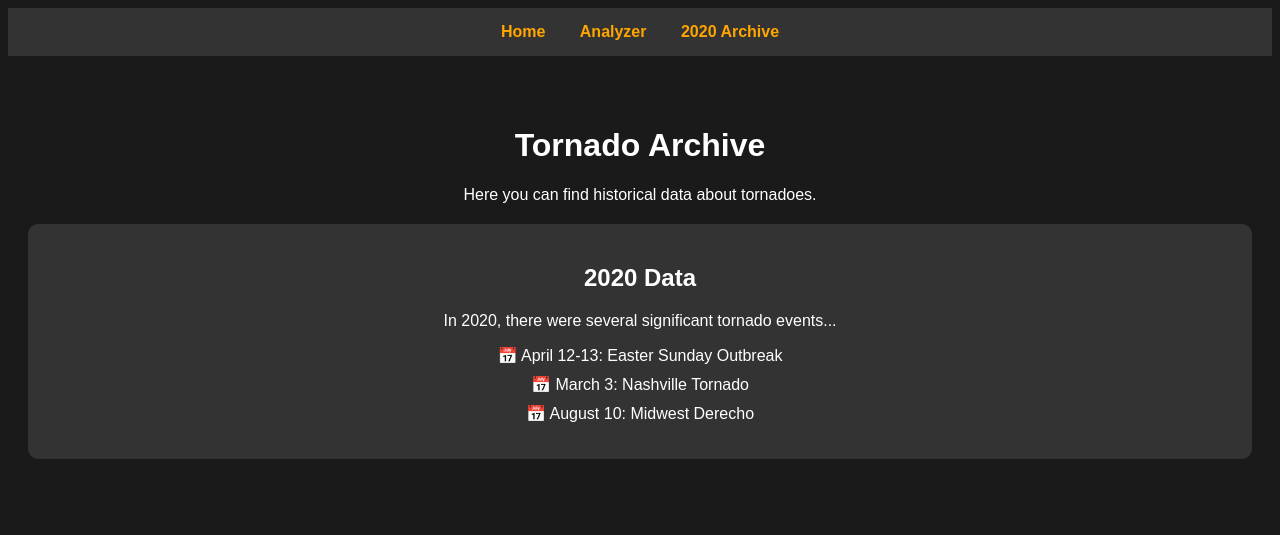
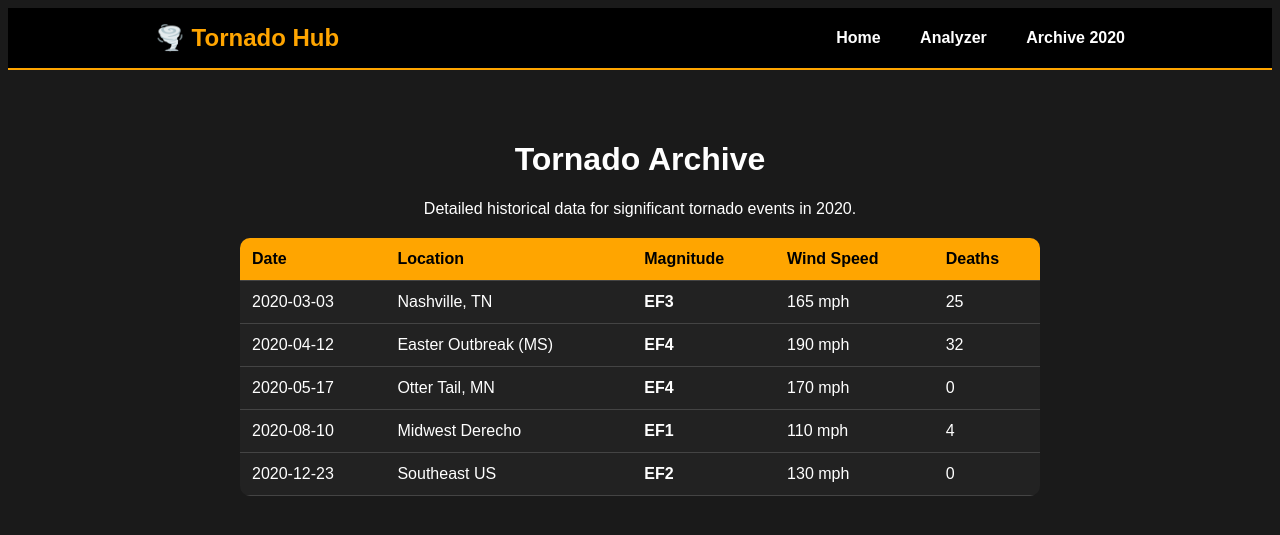
Before and after one commit to stef881/Tornado-Project-OU, a Flask app: page /archive in a window 1280 px wide. Shown: the top 535 px of the page. Run offline with Flask 3, Linux system fonts and the light colour scheme.

Commit message:
Added functional navbar, expanded archive table and fixed routing conflict

```diff
--- a/Templates/Layout.html
+++ b/Templates/Layout.html
@@ -11,11 +11,48 @@
     </style>
 </head>
 <body>
-    <nav>
-        <a href="/">Home</a>
-        <a href="/analyzer">Analyzer</a>
-        <a href="/data2020">2020 Archive</a>
-    </nav>
+    <nav class="navbar">
+    <div class="nav-container">
+        <a href="{{ url_for('home') }}" class="nav-logo">🌪️ Tornado Hub</a>
+        <div class="nav-links">
+            <a href="{{ url_for('home') }}">Home</a>
+            <a href="{{ url_for('analyzer') }}">Analyzer</a>
+            <a href="{{ url_for('archive') }}">Archive 2020</a>
+        </div>
+    </div>
+</nav>
+
+<style>
+    .navbar {
+        background-color: #000;
+        border-bottom: 2px solid orange;
+        padding: 1rem 0;
+        margin-bottom: 30px;
+    }
+    .nav-container {
+        display: flex;
+        justify-content: space-between;
+        align-items: center;
+        max-width: 1000px;
+        margin: 0 auto;
+        padding: 0 20px;
+    }
+    .nav-logo {
+        color: orange;
+        font-size: 1.5rem;
+        font-weight: bold;
+        text-decoration: none;
+    }
+    .nav-links a {
+        color: white;
+        text-decoration: none;
+        margin-left: 20px;
+        transition: color 0.3s;
+    }
+    .nav-links a:hover {
+        color: orange;
+    }
+</style>
     <div class="content">
         {% block content %}{% endblock %}
     </div>
--- a/Templates/archive.html
+++ b/Templates/archive.html
@@ -1,16 +1,58 @@
 {% extends "Layout.html" %}
 
 {% block content %}
+<style>
+    .archive-container {
+        max-width: 800px;
+        margin: 0 auto;
+    }
+    .data-table {
+        width: 100%;
+        border-collapse: collapse;
+        margin-top: 20px;
+        background: #222;
+        border-radius: 10px;
+        overflow: hidden;
+    }
+    .data-table th, .data-table td {
+        padding: 12px;
+        text-align: left;
+        border-bottom: 1px solid #444;
+    }
+    .data-table th {
+        background: orange;
+        color: black;
+    }
+    .data-table tr:hover {
+        background: #333;
+    }
+</style>
+
+<div class="archive-container">
     <h1>Tornado Archive</h1>
-    <p>Here you can find historical data about tornadoes.</p>
+    <p>Detailed historical data for significant tornado events in 2020.</p>
 
-    <div style="background: #333; padding: 20px; border-radius: 10px; margin-top: 20px;">
-        <h2>2020 Data</h2>
-        <p>In 2020, there were several significant tornado events...</p>
-        <ul style="list-style: none; padding: 0;">
-            <li style="margin: 10px 0;">📅 April 12-13: Easter Sunday Outbreak</li>
-            <li style="margin: 10px 0;">📅 March 3: Nashville Tornado</li>
-            <li style="margin: 10px 0;">📅 August 10: Midwest Derecho</li>
-        </ul>
-    </div>
+    <table class="data-table">
+        <thead>
+            <tr>
+                <th>Date</th>
+                <th>Location</th>
+                <th>Magnitude</th>
+                <th>Wind Speed</th>
+                <th>Deaths</th>
+            </tr>
+        </thead>
+        <tbody>
+            {% for tornado in data2020 %}
+            <tr>
+                <td>{{ tornado.date }}</td>
+                <td>{{ tornado.location }}</td>
+                <td><strong>{{ tornado.magnitude }}</strong></td>
+                <td>{{ tornado.wind }}</td>
+                <td>{{ tornado.deaths }}</td>
+            </tr>
+            {% endfor %}
+        </tbody>
+    </table>
+</div>
 {% endblock %}
--- a/app.py
+++ b/app.py
@@ -36,7 +36,14 @@
 @app.route('/archive')
 @app.route('/data2020')
 def archive():
-    return render_template('archive.html')
+    data2020 = [
+        {'date': '2020-03-03', 'location': 'Nashville, TN', 'magnitude': 'EF3', 'wind': '165 mph', 'deaths': 25},
+        {'date': '2020-04-12', 'location': 'Easter Outbreak (MS)', 'magnitude': 'EF4', 'wind': '190 mph', 'deaths': 32},
+        {'date': '2020-05-17', 'location': 'Otter Tail, MN', 'magnitude': 'EF4', 'wind': '170 mph', 'deaths': 0},
+        {'date': '2020-08-10', 'location': 'Midwest Derecho', 'magnitude': 'EF1', 'wind': '110 mph', 'deaths': 4},
+        {'date': '2020-12-23', 'location': 'Southeast US', 'magnitude': 'EF2', 'wind': '130 mph', 'deaths': 0},
+    ]
+    return render_template('archive.html', data2020=data2020)
 
 if __name__ == '__main__':
     app.run(debug=True)
```
